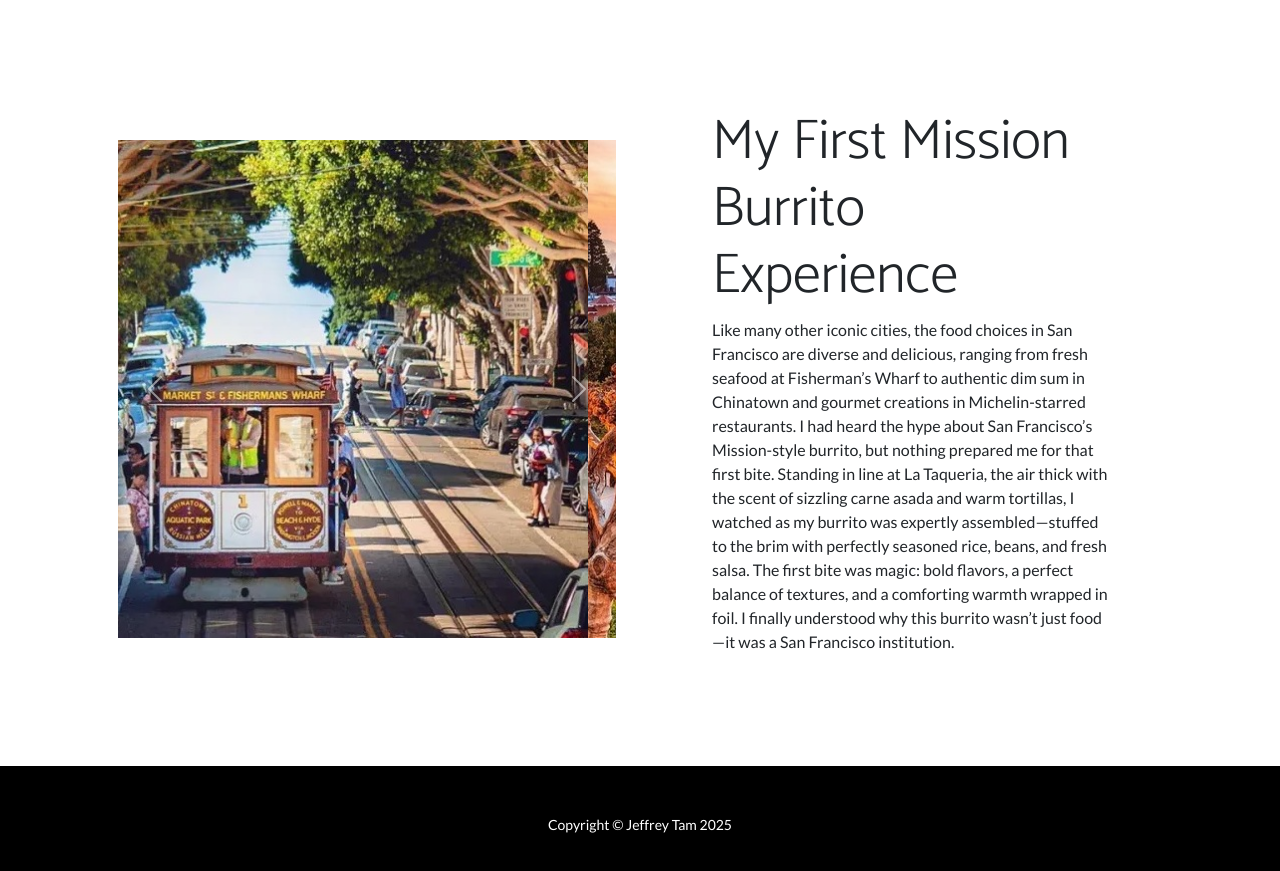
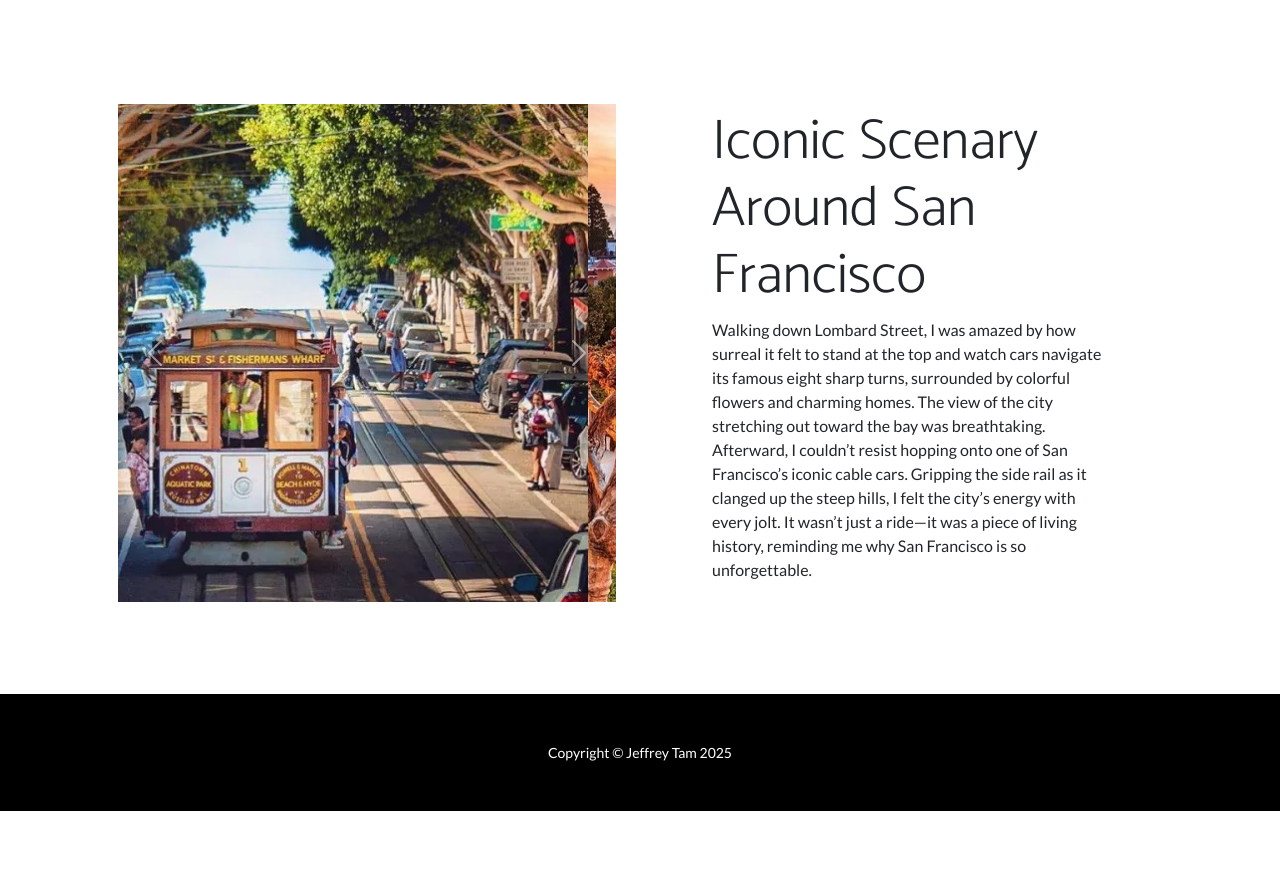
Before and after one commit to JeffTam79/lab6, a plain HTML site: page index.html in a window 1280 px wide. Shown: the part 2109-2980 px from the top of the page. After the commit the page ends 2920 px from the top, so only its background shows below. Drawn offline with nearby package versions, Linux system fonts and the light colour scheme.

Commit message:
Update index.html

```diff
--- a/index.html
+++ b/index.html
@@ -103,9 +103,10 @@
         </div>
     </section>
     <!-- TODO: Create one more section with a slider and descriptive text to its right -->
-    <section id="story2" class="mb-5">
+    <section id="story2" class="mb-5"> <!-- mb-5 w-50 -->
         <div class="container px-5">
             <div class="row gx-5 align-items-center">
+                <!-- div class="col-12"-->
                 <div class="col-lg-6 order-lg-1">
 
                     <!-- Slider -->
@@ -132,16 +133,8 @@
                 </div>
                 <div class="col-lg-6 order-lg-2">
                     <div class="p-5">
-                        <h2 class="display-4">My First Mission Burrito Experience</h2>
-                        <p>Like many other iconic cities, the food choices in San Francisco are diverse and delicious,
-                            ranging from fresh seafood at Fisherman’s Wharf to authentic dim sum in Chinatown and
-                            gourmet creations in Michelin-starred restaurants. I had heard the hype about San
-                            Francisco’s Mission-style burrito, but nothing prepared me for that first bite. Standing in
-                            line at La Taqueria, the air thick with the scent of sizzling carne asada and warm
-                            tortillas, I watched as my burrito was expertly assembled—stuffed to the brim with perfectly
-                            seasoned rice, beans, and fresh salsa. The first bite was magic: bold flavors, a perfect
-                            balance of textures, and a comforting warmth wrapped in foil. I finally understood why this
-                            burrito wasn’t just food—it was a San Francisco institution.</p>
+                        <h2 class="display-4">Iconic Scenary Around San Francisco</h2>
+                        <p>Walking down Lombard Street, I was amazed by how surreal it felt to stand at the top and watch cars navigate its famous eight sharp turns, surrounded by colorful flowers and charming homes. The view of the city stretching out toward the bay was breathtaking. Afterward, I couldn’t resist hopping onto one of San Francisco’s iconic cable cars. Gripping the side rail as it clanged up the steep hills, I felt the city’s energy with every jolt. It wasn’t just a ride—it was a piece of living history, reminding me why San Francisco is so unforgettable.</p>
                     </div>
                 </div>
             </div>
```
